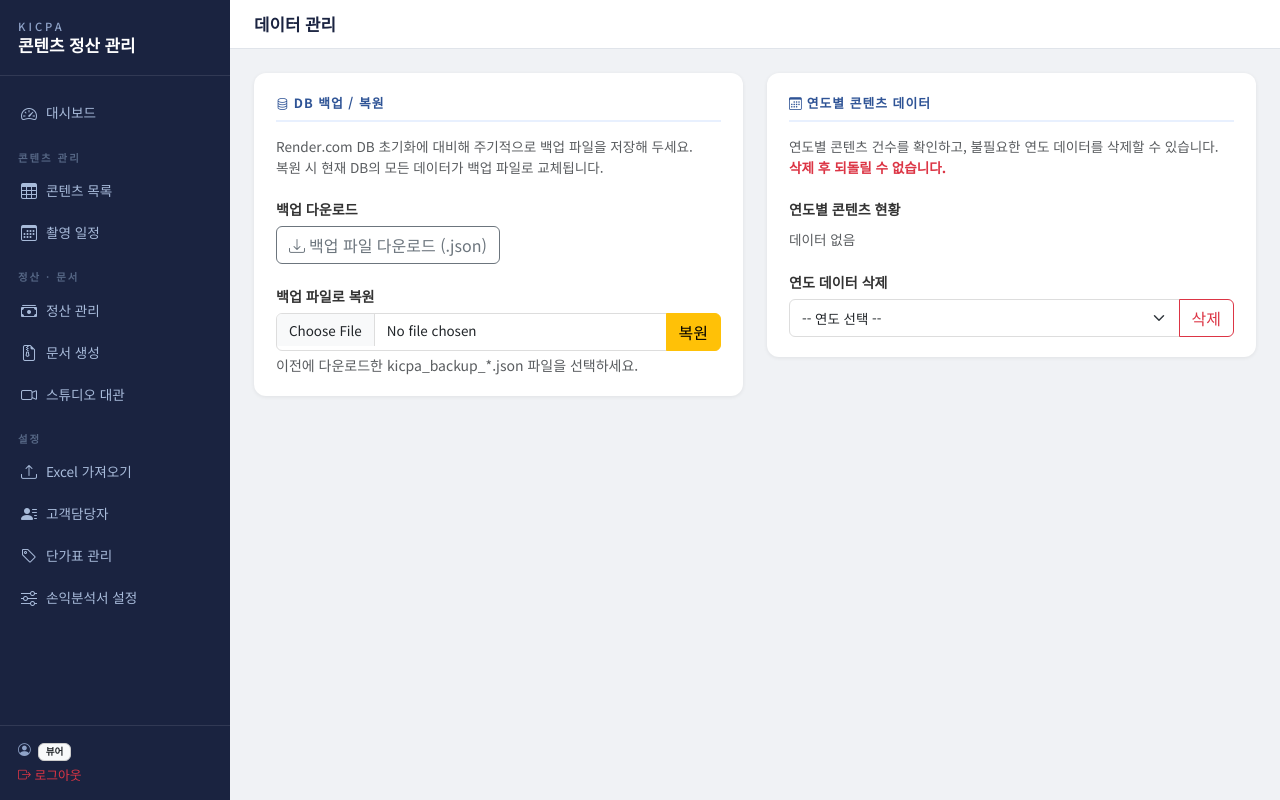
After one commit to adoro-design/kicpa-tool, a FastAPI app: template templates/data.html in a window 1280 px wide. The commit adds this page. Run offline with FastAPI, Linux system fonts and the light colour scheme; the template is opened without the code that fills it, so the values that code supplies are empty.

Commit message:
데이터 관리 메뉴 신설

```diff
--- a/main.py
+++ b/main.py
@@ -1580,6 +1580,14 @@ def _restore_table(db, model_class, rows):
                     except: val = None
             obj[col.name] = val
         db.add(model_class(**obj))
+
+@app.get("/data", response_class=HTMLResponse)
+def data_page(request: Request, msg: str = "", msg_type: str = "info"):
+    require_admin(request)
+    return templates.TemplateResponse("data.html", {
+        "request": request, "user": get_user(request),
+        "msg": msg, "msg_type": msg_type,
+    })
 
 @app.get("/backup/download")
 def backup_download(request: Request):
@@ -1654,7 +1662,7 @@ async def backup_restore(request: Request, file: UploadFile = File(...)):
             db.close()
     except Exception as e:
         msg = f"파일 읽기 오류: {e}"
-    return RedirectResponse(f"/users?msg={msg}", 302)
+    return RedirectResponse(f"/data?msg={msg}", 302)
 
 # ── 연도별 데이터 관리 ────────────────────────────
 @app.get("/admin/year-stats")
@@ -1678,4 +1686,4 @@ def admin_delete_year(request: Request, year: int = Form(...), db: Session = Dep
     except Exception as e:
         db.rollback()
         msg = f"삭제 오류: {e}"
-    return RedirectResponse(f"/users?msg={_q(msg)}&msg_type=success", 302)
+    return RedirectResponse(f"/data?msg={_q(msg)}&msg_type=success", 302)
--- a/templates/base.html
+++ b/templates/base.html
@@ -29,6 +29,12 @@
       <li class="nav-item"><a class="nav-link {% if '/billing' in request.url.path %}active{% endif %}" href="/billing"><i class="bi-cash-stack"></i> 정산 관리</a></li>
       <li class="nav-item"><a class="nav-link {% if '/documents' in request.url.path %}active{% endif %}" href="/documents"><i class="bi-file-earmark-zip"></i> 문서 생성</a></li>
       <li class="nav-item"><a class="nav-link {% if '/studio' in request.url.path %}active{% endif %}" href="/studio"><i class="bi-camera-video"></i> 스튜디오 대관</a></li>
+
+      <!-- 데이터 관리 -->
+      {% if user and user.role == 'admin' %}
+      <li class="nav-section">데이터 관리</li>
+      <li class="nav-item"><a class="nav-link {% if '/data' in request.url.path %}active{% endif %}" href="/data"><i class="bi-database"></i> 백업 · 복원</a></li>
+      {% endif %}
 
       <!-- 설정 -->
       <li class="nav-section">설정</li>
--- /dev/null
+++ b/templates/data.html
@@ -0,0 +1,108 @@
+{% extends "base.html" %}
+{% block title %}데이터 관리{% endblock %}
+{% block page_title %}데이터 관리{% endblock %}
+
+{% block content %}
+{% if msg %}
+<div class="alert alert-{{ 'success' if msg_type=='success' else 'danger' }} alert-dismissible fade show">
+  {{ msg }}<button type="button" class="btn-close" data-bs-dismiss="alert"></button>
+</div>
+{% endif %}
+
+<div class="row g-4">
+
+  <!-- DB 백업 / 복원 -->
+  <div class="col-lg-6">
+    <div class="form-section">
+      <div class="form-section-title"><i class="bi-database me-1"></i>DB 백업 / 복원</div>
+      <p class="text-muted mb-4" style="font-size:.85rem;">
+        Render.com DB 초기화에 대비해 주기적으로 백업 파일을 저장해 두세요.<br>
+        복원 시 현재 DB의 모든 데이터가 백업 파일로 교체됩니다.
+      </p>
+
+      <!-- 백업 다운로드 -->
+      <div class="mb-4">
+        <h6 style="font-size:.88rem; font-weight:700; margin-bottom:8px;">백업 다운로드</h6>
+        <a href="/backup/download" class="btn btn-outline-secondary">
+          <i class="bi-download me-1"></i>백업 파일 다운로드 (.json)
+        </a>
+      </div>
+
+      <!-- 복원 -->
+      <div>
+        <h6 style="font-size:.88rem; font-weight:700; margin-bottom:8px;">백업 파일로 복원</h6>
+        <form method="post" action="/backup/restore" enctype="multipart/form-data"
+              onsubmit="return confirm('현재 DB의 모든 데이터가 백업 파일로 교체됩니다.\n계속하시겠습니까?')">
+          <div class="input-group">
+            <input type="file" name="file" class="form-control" accept=".json" required>
+            <button type="submit" class="btn btn-warning">복원</button>
+          </div>
+          <div class="form-text text-muted mt-1">이전에 다운로드한 kicpa_backup_*.json 파일을 선택하세요.</div>
+        </form>
+      </div>
+    </div>
+  </div>
+
+  <!-- 연도별 데이터 관리 -->
+  <div class="col-lg-6">
+    <div class="form-section">
+      <div class="form-section-title"><i class="bi-calendar3 me-1"></i>연도별 콘텐츠 데이터</div>
+      <p class="text-muted mb-4" style="font-size:.85rem;">
+        연도별 콘텐츠 건수를 확인하고, 불필요한 연도 데이터를 삭제할 수 있습니다.<br>
+        <strong class="text-danger">삭제 후 되돌릴 수 없습니다.</strong>
+      </p>
+
+      <!-- 연도별 통계 -->
+      <div class="mb-4">
+        <h6 style="font-size:.88rem; font-weight:700; margin-bottom:8px;">연도별 콘텐츠 현황</h6>
+        <div id="year-stats-list" class="mb-2">
+          <span class="text-muted" style="font-size:.85rem;">불러오는 중...</span>
+        </div>
+      </div>
+
+      <!-- 연도 삭제 -->
+      <div>
+        <h6 style="font-size:.88rem; font-weight:700; margin-bottom:8px;">연도 데이터 삭제</h6>
+        <form method="post" action="/admin/delete-year"
+              onsubmit="return confirm('해당 연도의 콘텐츠 데이터를 전부 삭제합니다.\n되돌릴 수 없습니다. 계속하시겠습니까?')">
+          <div class="input-group">
+            <select name="year" class="form-select" id="del-year-select">
+              <option value="">-- 연도 선택 --</option>
+            </select>
+            <button type="submit" class="btn btn-outline-danger">삭제</button>
+          </div>
+        </form>
+      </div>
+    </div>
+  </div>
+
+</div>
+
+{% block scripts %}
+<script>
+fetch('/admin/year-stats').then(r => r.json()).then(data => {
+  const list = document.getElementById('year-stats-list');
+  const sel  = document.getElementById('del-year-select');
+  if (!data.length) {
+    list.innerHTML = '<span class="text-muted" style="font-size:.85rem;">데이터 없음</span>';
+    return;
+  }
+  list.innerHTML = data.map(d =>
+    `<div class="d-flex justify-content-between align-items-center py-2" style="border-bottom:1px solid #f0f0f0;">
+       <span style="font-size:.9rem;">${d.year}년</span>
+       <span class="badge bg-light text-dark" style="font-size:.82rem; border:1px solid #ddd;">${d.count}건</span>
+     </div>`
+  ).join('');
+  sel.innerHTML = '<option value="">-- 연도 선택 --</option>';
+  data.forEach(d => {
+    const opt = document.createElement('option');
+    opt.value = d.year;
+    opt.textContent = `${d.year}년 (${d.count}건)`;
+    sel.appendChild(opt);
+  });
+}).catch(() => {
+  document.getElementById('year-stats-list').innerHTML = '<span class="text-danger" style="font-size:.85rem;">로드 실패</span>';
+});
+</script>
+{% endblock %}
+{% endblock %}
```
Also changed, not shown: templates/users.html (+0 -48 lines).
